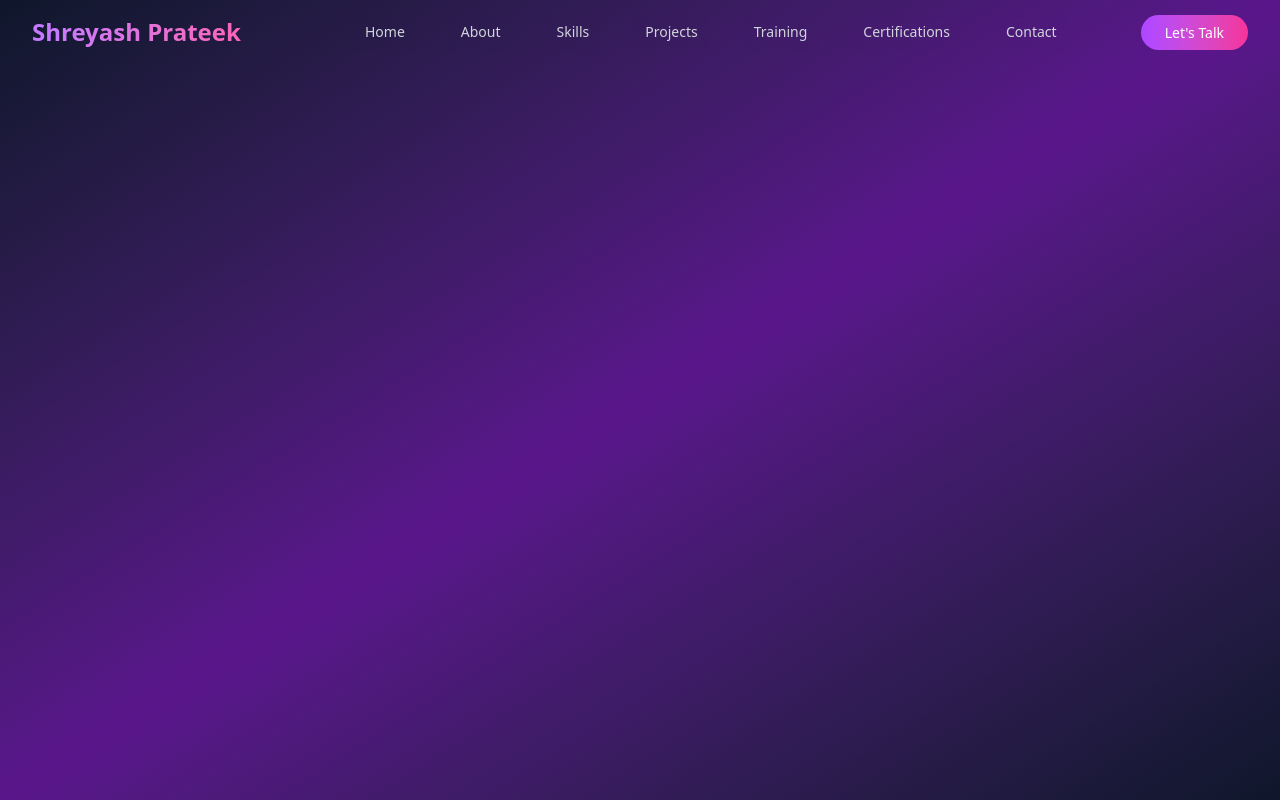
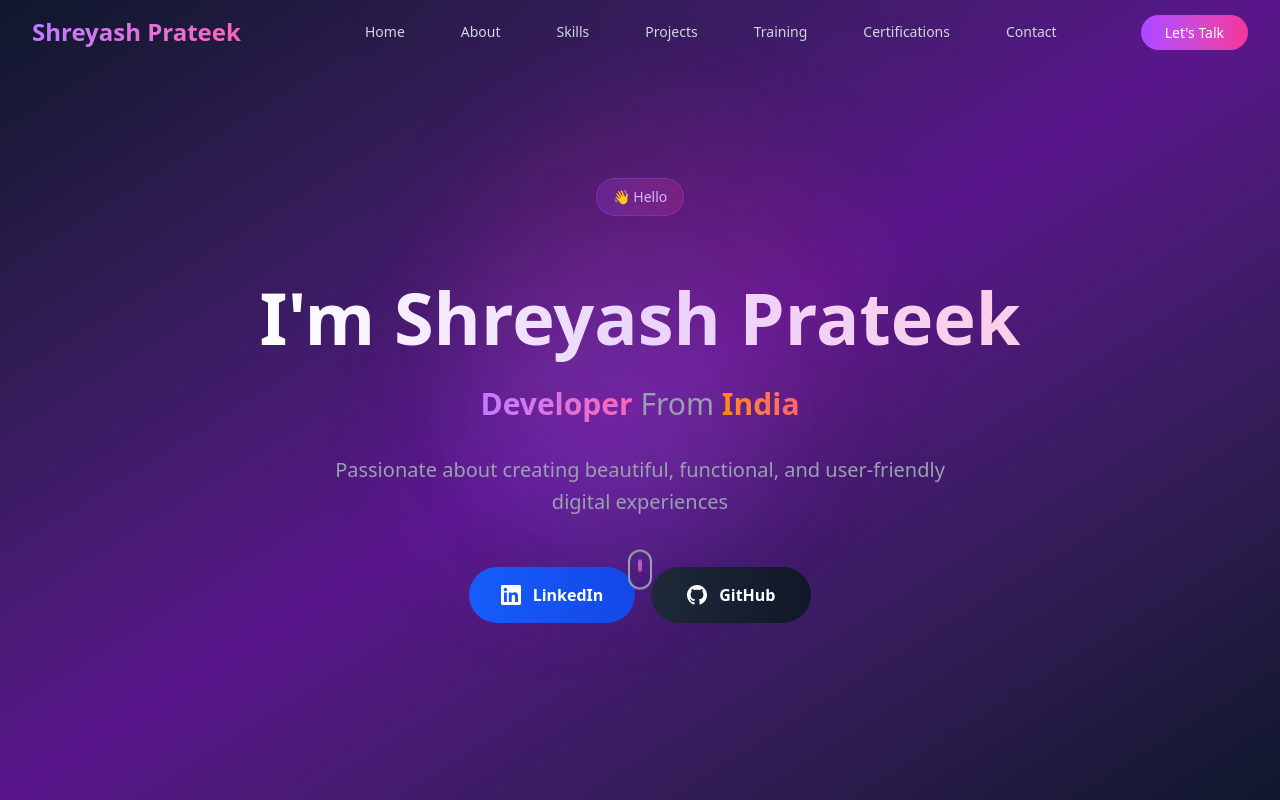
Before and after one commit to ShreyashPrateek/portfolio, a React (Vite) app: page / in a window 1280 px wide. Built offline with nearby package versions, Linux system fonts and the light colour scheme.

Commit message:
Designing Home Page

```diff
--- a/src/App.jsx
+++ b/src/App.jsx
@@ -1,11 +1,12 @@
 import Navbar from './components/common/Navbar'
+import Home from './sections/Home'
 
 function App() {
   return (
     <div className="min-h-screen bg-gradient-to-br from-slate-900 via-purple-900 to-slate-900">
       <Navbar />
       <main>
-        {/* Content will go here */}
+        <Home />
       </main>
     </div>
   )
--- a/src/components/home/Hero.jsx
+++ b/src/components/home/Hero.jsx
@@ -1 +1,93 @@
-// Hero Component for Home Section
+import { useState, useEffect } from 'react'
+
+const Hero = () => {
+  const [isVisible, setIsVisible] = useState(false)
+
+  useEffect(() => {
+    setIsVisible(true)
+  }, [])
+
+  return (
+    <div className="relative z-10 text-center px-4 sm:px-6 lg:px-8 max-w-4xl mx-auto">
+      {/* Animated Background Elements */}
+      <div className="absolute inset-0 -z-10">
+        <div className="absolute top-1/4 left-1/4 w-72 h-72 bg-purple-500/20 rounded-full blur-3xl animate-pulse"></div>
+        <div className="absolute bottom-1/4 right-1/4 w-96 h-96 bg-pink-500/20 rounded-full blur-3xl animate-pulse delay-1000"></div>
+        <div className="absolute top-1/2 left-1/2 transform -translate-x-1/2 -translate-y-1/2 w-80 h-80 bg-blue-500/10 rounded-full blur-3xl animate-pulse delay-500"></div>
+      </div>
+
+      {/* Main Content */}
+      <div className={`transition-all duration-1000 ${isVisible ? 'opacity-100 translate-y-0' : 'opacity-0 translate-y-10'}`}>
+        {/* Greeting */}
+        <div className="mb-8">
+          <span className="inline-block px-4 py-2 bg-gradient-to-r from-purple-500/20 to-pink-500/20 backdrop-blur-sm border border-purple-500/30 rounded-full text-purple-300 text-sm font-medium mb-6">
+            👋 Hello
+          </span>
+        </div>
+
+        {/* Name with Gradient */}
+        <h1 className="text-5xl sm:text-6xl lg:text-7xl font-bold mb-6 leading-tight">
+          <span className="bg-gradient-to-r from-white via-purple-200 to-pink-200 bg-clip-text text-transparent animate-gradient">
+            I'm Shreyash Prateek
+          </span>
+        </h1>
+
+        {/* Title with Typing Effect */}
+        <div className="mb-8">
+          <h2 className="text-xl sm:text-2xl lg:text-3xl text-gray-300 font-light mb-4">
+            <span className="bg-gradient-to-r from-purple-400 to-pink-400 bg-clip-text text-transparent font-semibold">
+              Developer
+            </span>
+            <span className="text-gray-400"> From </span>
+            <span className="bg-gradient-to-r from-orange-400 to-red-400 bg-clip-text text-transparent font-semibold">
+              India
+            </span>
+          </h2>
+        </div>
+
+        {/* Description */}
+        <p className="text-lg sm:text-xl text-gray-400 mb-12 max-w-2xl mx-auto leading-relaxed">
+          Passionate about creating beautiful, functional, and user-friendly digital experiences
+        </p>
+
+        {/* Social Buttons */}
+        <div className="flex flex-col sm:flex-row gap-4 justify-center items-center">
+          <a
+            href="https://www.linkedin.com/in/shreyash-prateek/"
+            target="_blank"
+            rel="noopener noreferrer"
+            className="group relative inline-flex items-center justify-center px-8 py-4 bg-gradient-to-r from-blue-600 to-blue-700 hover:from-blue-700 hover:to-blue-800 text-white font-semibold rounded-full transition-all duration-300 transform hover:scale-105 hover:shadow-lg hover:shadow-blue-500/25 min-w-[160px]"
+          >
+            <svg className="w-5 h-5 mr-3 transition-transform group-hover:scale-110" fill="currentColor" viewBox="0 0 24 24">
+              <path d="M20.447 20.452h-3.554v-5.569c0-1.328-.027-3.037-1.852-3.037-1.853 0-2.136 1.445-2.136 2.939v5.667H9.351V9h3.414v1.561h.046c.477-.9 1.637-1.85 3.37-1.85 3.601 0 4.267 2.37 4.267 5.455v6.286zM5.337 7.433c-1.144 0-2.063-.926-2.063-2.065 0-1.138.92-2.063 2.063-2.063 1.14 0 2.064.925 2.064 2.063 0 1.139-.925 2.065-2.064 2.065zm1.782 13.019H3.555V9h3.564v11.452zM22.225 0H1.771C.792 0 0 .774 0 1.729v20.542C0 23.227.792 24 1.771 24h20.451C23.2 24 24 23.227 24 22.271V1.729C24 .774 23.2 0 22.222 0h.003z"/>
+            </svg>
+            LinkedIn
+            <div className="absolute inset-0 rounded-full bg-gradient-to-r from-blue-400 to-blue-600 opacity-0 group-hover:opacity-20 transition-opacity duration-300"></div>
+          </a>
+
+          <a
+            href="https://github.com/shreyashprateek"
+            target="_blank"
+            rel="noopener noreferrer"
+            className="group relative inline-flex items-center justify-center px-8 py-4 bg-gradient-to-r from-gray-800 to-gray-900 hover:from-gray-700 hover:to-gray-800 text-white font-semibold rounded-full transition-all duration-300 transform hover:scale-105 hover:shadow-lg hover:shadow-gray-500/25 min-w-[160px]"
+          >
+            <svg className="w-5 h-5 mr-3 transition-transform group-hover:scale-110" fill="currentColor" viewBox="0 0 24 24">
+              <path d="M12 0c-6.626 0-12 5.373-12 12 0 5.302 3.438 9.8 8.207 11.387.599.111.793-.261.793-.577v-2.234c-3.338.726-4.033-1.416-4.033-1.416-.546-1.387-1.333-1.756-1.333-1.756-1.089-.745.083-.729.083-.729 1.205.084 1.839 1.237 1.839 1.237 1.07 1.834 2.807 1.304 3.492.997.107-.775.418-1.305.762-1.604-2.665-.305-5.467-1.334-5.467-5.931 0-1.311.469-2.381 1.236-3.221-.124-.303-.535-1.524.117-3.176 0 0 1.008-.322 3.301 1.23.957-.266 1.983-.399 3.003-.404 1.02.005 2.047.138 3.006.404 2.291-1.552 3.297-1.23 3.297-1.23.653 1.653.242 2.874.118 3.176.77.84 1.235 1.911 1.235 3.221 0 4.609-2.807 5.624-5.479 5.921.43.372.823 1.102.823 2.222v3.293c0 .319.192.694.801.576 4.765-1.589 8.199-6.086 8.199-11.386 0-6.627-5.373-12-12-12z"/>
+            </svg>
+            GitHub
+            <div className="absolute inset-0 rounded-full bg-gradient-to-r from-gray-600 to-gray-700 opacity-0 group-hover:opacity-20 transition-opacity duration-300"></div>
+          </a>
+        </div>
+
+        {/* Scroll Indicator */}
+        <div className="absolute bottom-8 left-1/2 transform -translate-x-1/2 animate-bounce">
+          <div className="w-6 h-10 border-2 border-gray-400 rounded-full flex justify-center">
+            <div className="w-1 h-3 bg-gradient-to-b from-purple-400 to-pink-400 rounded-full mt-2 animate-pulse"></div>
+          </div>
+        </div>
+      </div>
+    </div>
+  )
+}
+
+export default Hero
--- a/src/sections/Home.jsx
+++ b/src/sections/Home.jsx
@@ -1 +1,11 @@
-// Home Section Component
+import Hero from '../components/home/Hero'
+
+const Home = () => {
+  return (
+    <section id="home" className="min-h-screen flex items-center justify-center relative overflow-hidden">
+      <Hero />
+    </section>
+  )
+}
+
+export default Home
--- a/src/styles/custom.css
+++ b/src/styles/custom.css
@@ -1 +1,21 @@
-/* Custom CSS styles */
+/* Custom animations */
+@keyframes gradient {
+  0%, 100% {
+    background-size: 200% 200%;
+    background-position: left center;
+  }
+  50% {
+    background-size: 200% 200%;
+    background-position: right center;
+  }
+}
+
+.animate-gradient {
+  background-size: 200% 200%;
+  animation: gradient 3s ease infinite;
+}
+
+/* Smooth scrolling */
+html {
+  scroll-behavior: smooth;
+}
```
